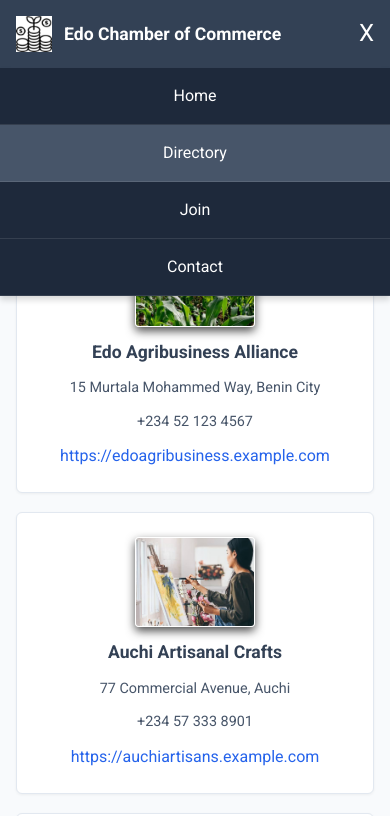
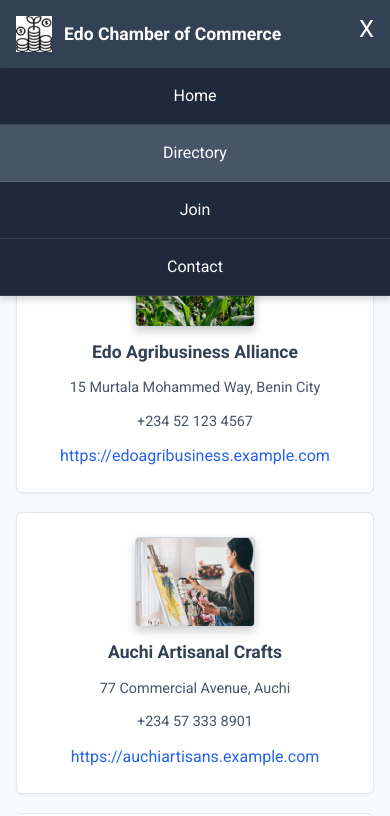
Before and after one commit to toniecee/wdd231, a plain HTML site: page chamber/directory.html in a window 390 px wide. Both pictures are taken after a click on the button 366 px from the left and 34 px from the top of the page. Shown: the top 816 px of the page. Drawn offline with Linux system fonts and the light colour scheme; a script that the page names is missing; files whose address does not match are found by name.

Commit message:
added hamburger menu

```diff
--- a/chamber/directory.html
+++ b/chamber/directory.html
@@ -1,5 +1,6 @@
 <!DOCTYPE html>
 <html lang="en">
+
 <head>
     <meta charset="UTF-8">
     <meta name="viewport" content="width=device-width, initial-scale=1.0">
@@ -9,8 +10,8 @@
 
     <meta property="og:title" content="Edo State Chamber of Commerce Directory">
     <meta property="og:description" content="Explore local member businesses and partners in Edo State.">
-    <meta property="og:image" content="https://anthonyagbonoga.github.io/wdd231/chamber/images/hero-chamber.jpg">
-    <meta property="og:url" content="https://anthonyagbonoga.github.io/wdd231/chamber/directory.html">
+    <meta property="og:image" content="https://toniecee.github.io/wdd231/chamber/images/hero.jpg">
+    <meta property="og:url" content="https://toniecee.github.io/wdd231/chamber/directory.html">
 
     <link rel="icon" href="images/favicon.ico" type="image/x-icon">
 
@@ -26,13 +27,14 @@
     <script src="scripts/getdates.js" defer></script>
     <script src="scripts/directory.js" defer></script>
 </head>
+
 <body>
     <header>
         <div class="logo-box">
-            <img src="images/favicon.ico" alt="Logo" width="36" height="36">
+            <img src="images/favicon.ico" alt="Edo State Chamber of Commerce logo" width="36" height="36">
             <span class="site-title">Edo Chamber of Commerce</span>
         </div>
-        <button id="menu" aria-label="Toggle Menu"></button>
+        <button id="menu" type="button" aria-label="Toggle navigation" aria-expanded="false"></button>
         <nav>
             <ul class="navigation">
                 <li><a href="index.html">Home</a></li>
@@ -48,10 +50,14 @@
 
         <div class="menu-toggle-bar">
             <button id="grid" class="active" aria-label="Grid View">
-                <svg viewBox="0 0 24 24" width="20" height="20"><path fill="currentColor" d="M3 3h8v8H3V3m10 0h8v8h-8V3M3 13h8v8H3v-8m10 0h8v8h-8v-8Z"/></svg>
+                <svg viewBox="0 0 24 24" width="20" height="20">
+                    <path fill="currentColor" d="M3 3h8v8H3V3m10 0h8v8h-8V3M3 13h8v8H3v-8m10 0h8v8h-8v-8Z" />
+                </svg>
             </button>
             <button id="list" aria-label="List View">
-                <svg viewBox="0 0 24 24" width="20" height="20"><path fill="currentColor" d="M3 4h18v2H3V4m0 7h18v2H3v-2m0 7h18v2H3v-2Z"/></svg>
+                <svg viewBox="0 0 24 24" width="20" height="20">
+                    <path fill="currentColor" d="M3 4h18v2H3V4m0 7h18v2H3v-2m0 7h18v2H3v-2Z" />
+                </svg>
             </button>
         </div>
 
@@ -72,4 +78,5 @@
         <p id="lastModified"></p>
     </footer>
 </body>
+
 </html>
--- /dev/null
+++ b/chamber/scripts/navigation.js
@@ -0,0 +1,12 @@
+const hamButton = document.querySelector('#menu');
+const navigation = document.querySelector('.navigation');
+
+hamButton.addEventListener('click', () => {
+    navigation.classList.toggle('open');
+    hamButton.classList.toggle('open');
+});
+
+hamButton.setAttribute(
+    'aria-expanded',
+    String(navigation.classList.contains('open'))
+);
--- a/chamber/styles/larger.css
+++ b/chamber/styles/larger.css
@@ -67,3 +67,15 @@
         gap: 1rem;
     }
 }
+
+@media (min-width: 768px) {
+    #menu {
+        display: none;
+    }
+
+    .navigation {
+        display: flex !important;
+        flex-direction: row;
+        gap: 1.5rem;
+    }
+}
--- a/chamber/styles/small.css
+++ b/chamber/styles/small.css
@@ -49,31 +49,14 @@ header {
     cursor: pointer;
 }
 
-#menu::before {
-    content: "≡";
+.navigation {
+    display: none;
+    list-style: none;
 }
 
-#menu.open::before {
-    content: "X";
-}
-
-nav {
-    position: absolute;
-    top: 100%;
-    left: 0;
-    width: 100%;
-    background-color: #1e293b;
-    display: none;
-    box-shadow: 0 4px 6px rgba(0, 0, 0, 0.15);
-    z-index: 10;
-}
-
-nav.open {
-    display: block;
-}
-
-.navigation {
-    list-style: none;
+.navigation.open {
+    display: flex;
+    flex-direction: column;
 }
 
 .navigation li a {
@@ -147,11 +130,12 @@ h1 {
 }
 
 .grid .member-card img {
-    width: 100px;
-    height: 75px;
+    width: 120px;
+    height: 90px;
     object-fit: cover;
     border-radius: 4px;
     border: 1px solid #cbd5e1;
+    box-shadow: 0 4px 10px rgba(0, 0, 0, 0.2);
 }
 
 .grid .member-card h3 {
@@ -258,15 +242,6 @@ footer p {
     font-size: 0.85rem;
 }
 
-.grid .member-card img {
-    width: 120px;
-    height: 90px;
-    object-fit: cover;
-    border-radius: 4px;
-    border: 1px solid #ffffff;
-    box-shadow: 0 4px 10px rgba(0, 0, 0, 0.7);
-}
-
 .hero {
     position: relative;
     margin-bottom: 1.5rem;
@@ -326,7 +301,7 @@ footer p {
     border-radius: 6px;
     border: 1px solid #dcdde1;
     padding: 1.2rem;
-    box-shadow: 0 1px 3px rgba(0,0,0,0.05);
+    box-shadow: 0 1px 3px rgba(0, 0, 0, 0.05);
 }
 
 .card h2 {
@@ -417,3 +392,63 @@ footer p {
     font-size: 0.85rem;
     font-weight: 500;
 }
+
+#menu {
+    display: block;
+    font-size: 1.5rem;
+    background: none;
+    border: none;
+    color: #fff;
+    cursor: pointer;
+    position: absolute;
+    top: 1rem;
+    right: 1rem;
+}
+
+.navigation {
+    display: none;
+}
+
+.navigation.open {
+    display: flex;
+    flex-direction: column;
+}
+
+nav {
+    position: absolute;
+    top: 100%;
+    left: 0;
+    width: 100%;
+    background-color: #1e293b;
+    box-shadow: 0 4px 6px rgba(0, 0, 0, 0.15);
+    z-index: 10;
+}
+
+.navigation {
+    display: none;
+    list-style: none;
+}
+
+.navigation.open {
+    display: flex;
+    flex-direction: column;
+}
+
+#menu {
+    font-size: 1.5rem;
+    background: none;
+    border: none;
+    color: #fff;
+    cursor: pointer;
+    position: absolute;
+    top: 1rem;
+    right: 1rem;
+}
+
+#menu::before {
+    content: "≡";
+}
+
+#menu.open::before {
+    content: "X";
+}
```
Also changed, not shown: chamber/scripts/getdates.js (added).
